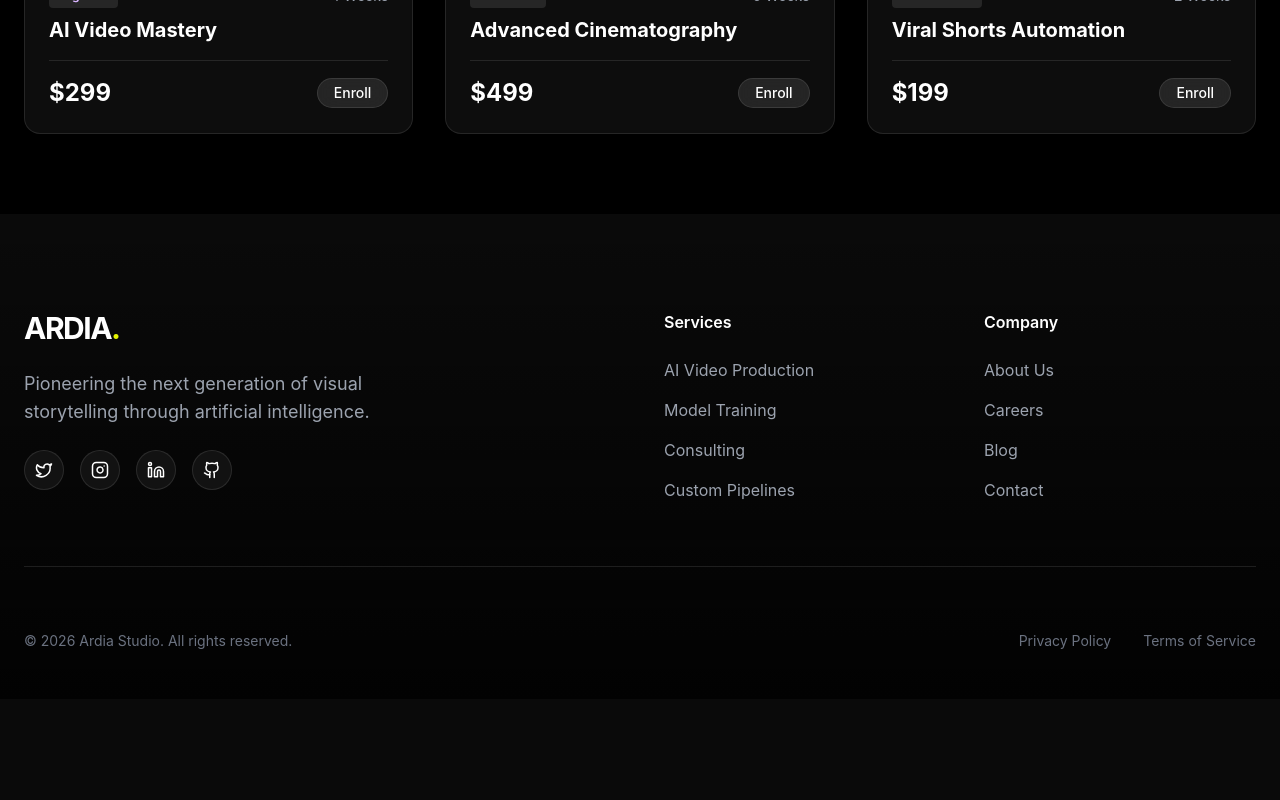
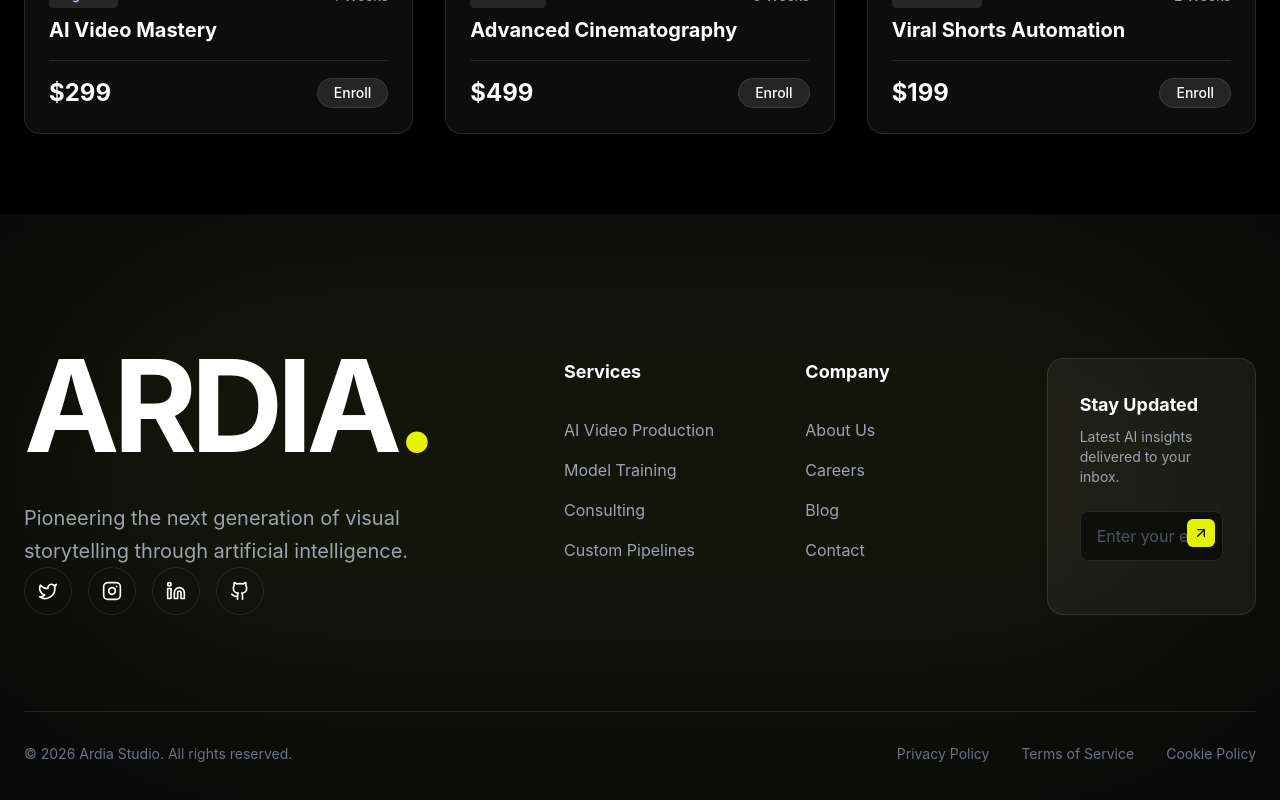
Before and after one commit to danielfajuyi/Ardia-Studio, a React (Vite) app in the folder client/: page /academy in a window 1280 px wide. Shown: the part 1167-1967 px from the top of the page. Before the commit the page ends 1866 px from the top, so only its background shows below. Built offline with nearby package versions, Linux system fonts and the light colour scheme; no server answers.

Commit message:
save:testimonial-design

```diff
--- a/client/src/components/sections/FinalCTA.jsx
+++ b/client/src/components/sections/FinalCTA.jsx
@@ -32,7 +32,7 @@ const FinalCTA = () => {
           whileInView={{ opacity: 1, y: 0 }}
           transition={{ delay: 0.2 }}
         >
-          <Button variant="glow" className="text-lg px-12 py-4">
+          <Button variant="secondary" className="text-lg px-12 py-4">
             Work With Us
           </Button>
         </motion.div>
--- a/client/src/components/sections/OurProcess.jsx
+++ b/client/src/components/sections/OurProcess.jsx
@@ -55,7 +55,7 @@ const OurProcess = () => {
             id="process-text"
             className="text-primary font-bold tracking-widest uppercase mb-4 text-sm"
           >
-            The How-To
+            Idea to Execution
           </h4>
           <h2 className="text-4xl md:text-6xl font-bold text-white mb-8">
             Our Process
--- a/client/src/components/sections/Testimonials.jsx
+++ b/client/src/components/sections/Testimonials.jsx
@@ -1,42 +1,184 @@
-import { motion } from "framer-motion";
+import { useState, useEffect } from "react";
+import { motion, AnimatePresence } from "framer-motion";
+import { Quote, ChevronLeft, ChevronRight } from "lucide-react";
+
+const testimonials = [
+  {
+    text: "Ardai Studios transformed our vision into a stunning campaign in record time. They are truly pioneers in this space.",
+    name: "Elena Rodriguez",
+    role: "CMO, Solaris Tech",
+  },
+  {
+    text: "The AI-driven workflow they use is unlike anything I've seen. The efficiency and quality are simply unmatched.",
+    name: "Marcus Chen",
+    role: "Director, Nexus Media",
+  },
+  {
+    text: "From concept to final delivery, the process was seamless. The final video assets blew our engagement metrics out of the water.",
+    name: "Sarah Johnson",
+    role: "Brand Lead, Aurora Core",
+  },
+  {
+    text: "They don't just make videos; they craft digital experiences. The visual fidelity and creativity are next level.",
+    name: "David Okafor",
+    role: "Founder, Zenith X",
+  },
+];
 
 const Testimonials = () => {
+  const [activeIndex, setActiveIndex] = useState(0);
+
+  const nextTestimonial = () => {
+    setActiveIndex((prev) => (prev + 1) % testimonials.length);
+  };
+
+  const prevTestimonial = () => {
+    setActiveIndex(
+      (prev) => (prev - 1 + testimonials.length) % testimonials.length,
+    );
+  };
+
+  useEffect(() => {
+    const timer = setInterval(nextTestimonial, 5000); // Auto-advance every 5 seconds
+    return () => clearInterval(timer);
+  }, []);
+
+  const getCardStyle = (index) => {
+    const diff =
+      (index - activeIndex + testimonials.length) % testimonials.length;
+
+    // Active card
+    if (diff === 0) {
+      return {
+        zIndex: 20,
+        x: 0,
+        scale: 1,
+        opacity: 1,
+        filter: "blur(0px)",
+      };
+    }
+
+    // Next card (right)
+    if (diff === 1) {
+      return {
+        zIndex: 10,
+        x: 60, // Reduced overlap
+        scale: 0.85,
+        opacity: 0.5,
+        filter: "blur(2px)",
+      };
+    }
+
+    // Previous card (left)
+    if (diff === testimonials.length - 1) {
+      return {
+        zIndex: 10,
+        x: -60, // Reduced overlap
+        scale: 0.85,
+        opacity: 0.5,
+        filter: "blur(2px)",
+      };
+    }
+
+    // Hidden cards (behind)
+    return {
+      zIndex: 0,
+      x: 0,
+      scale: 0.6,
+      opacity: 0,
+      filter: "blur(10px)",
+    };
+  };
+
   return (
-    <section className="py-32 bg-black flex items-center justify-center relative overflow-hidden">
+    <section className="py-32 bg-black flex flex-col items-center justify-center relative overflow-hidden min-h-[800px]">
       {/* Abstract Background */}
       <div className="absolute top-0 right-0 w-96 h-96 bg-blue-900/10 rounded-full blur-[100px]" />
       <div className="absolute bottom-0 left-0 w-96 h-96 bg-purple-900/10 rounded-full blur-[100px]" />
 
-      <div className="container mx-auto px-6 max-w-4xl text-center relative z-10">
-        <motion.div
-          initial={{ opacity: 0, scale: 0.9 }}
-          whileInView={{ opacity: 1, scale: 1 }}
-          transition={{ duration: 0.8 }}
+      <div className="container mx-auto px-6 relative z-10 flex flex-col items-center">
+        <motion.h4
+          initial={{ opacity: 0, y: 20 }}
+          whileInView={{ opacity: 1, y: 0 }}
           viewport={{ once: true }}
+          className="text-primary font-bold tracking-widest uppercase text-sm mb-16"
         >
-          <div className="mb-8">
-            <h4
-              id="trust-text"
-              className="text-primary font-bold tracking-widest uppercase text-sm mb-12"
-            >
-              The Trust
-            </h4>
+          Testimonials
+        </motion.h4>
+
+        <div className="relative w-full max-w-4xl h-[400px] flex items-center justify-center perspective-1000">
+          <AnimatePresence mode="popLayout">
+            {testimonials.map((testimonial, index) => {
+              const style = getCardStyle(index);
+              // Only render active, next, and previous for performance/visual cleanliness if list is long,
+              // but with 4 items, all are "relevant" but 1 is hidden behind.
+
+              return (
+                <motion.div
+                  key={index}
+                  initial={false} // Let it animate from the current state rather than initial mount state
+                  animate={{
+                    zIndex: style.zIndex,
+                    x: `${style.x}%`, // Use percentage for responsiveness
+                    scale: style.scale,
+                    opacity: style.opacity,
+                    filter: style.filter,
+                  }}
+                  transition={{
+                    duration: 0.8,
+                    ease: [0.32, 0.72, 0, 1],
+                  }}
+                  className="absolute p-8 md:p-12 bg-white/5 backdrop-blur-md border border-white/10 rounded-2xl shadow-2xl flex flex-col items-center text-center max-w-2xl w-full mx-4"
+                  style={{ transformOrigin: "center center" }}
+                >
+                  <Quote className="w-12 h-12 text-primary/50 mb-6" />
+
+                  <h3 className="text-xl md:text-3xl font-serif italic text-gray-200 leading-relaxed mb-8">
+                    "{testimonial.text}"
+                  </h3>
+
+                  <div className="flex flex-col items-center gap-2">
+                    <div className="w-12 h-12 bg-zinc-800 rounded-full flex items-center justify-center text-primary font-bold text-lg mb-2">
+                      {testimonial.name[0]}
+                    </div>
+                    <div className="text-white font-bold text-lg">
+                      {testimonial.name}
+                    </div>
+                    <div className="text-sm text-primary uppercase tracking-wider font-medium">
+                      {testimonial.role}
+                    </div>
+                  </div>
+                </motion.div>
+              );
+            })}
+          </AnimatePresence>
+        </div>
+
+        {/* Controls */}
+        <div className="flex gap-4 mt-12 z-20">
+          <button
+            onClick={prevTestimonial}
+            className="p-3 rounded-full bg-white/5 border border-white/10 hover:bg-white/10 hover:border-primary/50 text-white transition-all group"
+          >
+            <ChevronLeft className="w-6 h-6 group-hover:text-primary transition-colors" />
+          </button>
+
+          <div className="flex gap-2 items-center">
+            {testimonials.map((_, i) => (
+              <div
+                key={i}
+                className={`h-1 rounded-full transition-all duration-300 ${i === activeIndex ? "w-8 bg-primary" : "w-2 bg-white/20"}`}
+              />
+            ))}
           </div>
 
-          <h3 className="text-2xl md:text-4xl font-serif italic text-gray-200 leading-relaxed mb-8">
-            "Ardai Studios transformed our vision into a stunning campaign in
-            record time. They are truly pioneers in this space."
-          </h3>
-
-          <div className="flex items-center justify-center gap-4">
-            <div className="w-10 h-10 bg-gray-700 rounded-full" />{" "}
-            {/* Placeholder for avatar */}
-            <div className="text-left">
-              <div className="text-white font-bold">Client Name</div>
-              <div className="text-sm text-gray-500">Brand / Company</div>
-            </div>
-          </div>
-        </motion.div>
+          <button
+            onClick={nextTestimonial}
+            className="p-3 rounded-full bg-white/5 border border-white/10 hover:bg-white/10 hover:border-primary/50 text-white transition-all group"
+          >
+            <ChevronRight className="w-6 h-6 group-hover:text-primary transition-colors" />
+          </button>
+        </div>
       </div>
     </section>
   );
--- a/client/src/components/sections/WhyChooseUs.jsx
+++ b/client/src/components/sections/WhyChooseUs.jsx
@@ -55,7 +55,7 @@ const WhyChooseUs = () => {
             whileInView={{ opacity: 1, x: 0 }}
             className="text-primary font-bold tracking-widest uppercase mb-4 text-sm"
           >
-            The Value
+            Why Choose Us
           </motion.h4>
           <motion.h2
             initial={{ opacity: 0, y: 20 }}
--- a/client/src/components/ui/Footer.jsx
+++ b/client/src/components/ui/Footer.jsx
@@ -1,64 +1,141 @@
-import { Link } from 'react-router-dom';
-import { Twitter, Instagram, Linkedin, Github, Mail } from 'lucide-react';
+import { motion } from "framer-motion";
+import {
+  Twitter,
+  Instagram,
+  Linkedin,
+  Github,
+  Mail,
+  ArrowUpRight,
+} from "lucide-react";
 
 const Footer = () => {
   const currentYear = new Date().getFullYear();
 
+  const socialLinks = [
+    { icon: Twitter, href: "#" },
+    { icon: Instagram, href: "#" },
+    { icon: Linkedin, href: "#" },
+    { icon: Github, href: "#" },
+  ];
+
+  const footerLinks = {
+    services: [
+      "AI Video Production",
+      "Model Training",
+      "Consulting",
+      "Custom Pipelines",
+    ],
+    company: ["About Us", "Careers", "Blog", "Contact"],
+    legal: ["Privacy Policy", "Terms of Service", "Cookie Policy"],
+  };
+
   return (
-    <footer className="relative bg-background pt-24 pb-12 overflow-hidden">
-      {/* Glassmorphic Overlay Background */}
-      <div className="absolute inset-0 bg-gradient-to-b from-transparent to-black/80 pointer-events-none" />
+    <footer className="relative bg-zinc-950 pt-32 pb-12 overflow-hidden">
+      {/* Abstract gradients */}
+      <div className="absolute top-0 left-1/2 -translate-x-1/2 w-full max-w-7xl h-[500px] bg-primary/5 rounded-full blur-[120px] pointer-events-none" />
 
       <div className="container mx-auto px-6 relative z-10">
-        <div className="grid grid-cols-1 md:grid-cols-4 gap-12 mb-16 border-b border-white/10 pb-16">
-          <div className="col-span-1 md:col-span-2">
-            <h2 className="text-3xl font-bold mb-6 tracking-tighter">
+        <div className="grid grid-cols-1 lg:grid-cols-12 gap-16 mb-24">
+          {/* Brand Column */}
+          <div className="lg:col-span-5 flex flex-col justify-between h-full">
+            <div>
+              <motion.h2
+                initial={{ opacity: 0, y: 20 }}
+                whileInView={{ opacity: 1, y: 0 }}
+                viewport={{ once: true }}
+                className="text-7xl md:text-9xl font-bold tracking-tighter text-white mb-8"
+              >
                 ARDIA<span className="text-primary">.</span>
-            </h2>
-            <p className="text-gray-400 max-w-sm mb-6 text-lg">
-              Pioneering the next generation of visual storytelling through artificial intelligence.
+              </motion.h2>
+              <p className="text-xl text-gray-400 max-w-md leading-relaxed">
+                Pioneering the next generation of visual storytelling through
+                artificial intelligence.
               </p>
-            <div className="flex space-x-4">
-              {[Twitter, Instagram, Linkedin, Github].map((Icon, index) => (
+            </div>
+
+            <div className="mt-12 lg:mt-0">
+              <div className="flex gap-4">
+                {socialLinks.map((social, index) => (
                   <a
                     key={index}
-                  href="#"
-                  className="w-10 h-10 rounded-full bg-white/5 flex items-center justify-center hover:bg-primary hover:text-black transition-all duration-300 border border-white/10"
+                    href={social.href}
+                    className="group relative w-12 h-12 rounded-full border border-white/10 flex items-center justify-center hover:bg-white text-white hover:text-black transition-all duration-300"
                   >
-                  <Icon size={18} />
+                    <social.icon size={20} />
                   </a>
                 ))}
               </div>
             </div>
+          </div>
 
+          {/* Links Columns */}
+          <div className="lg:col-span-7 grid grid-cols-1 md:grid-cols-3 gap-12 lg:gap-8 pt-4">
             <div>
-            <h3 className="text-white font-semibold mb-6">Services</h3>
-            <ul className="space-y-4 text-gray-400">
-              {['AI Video Production', 'Model Training', 'Consulting', 'Custom Pipelines'].map((item) => (
-                <li key={item}>
-                  <a href="#" className="hover:text-primary transition-colors">{item}</a>
+              <h3 className="text-white font-bold mb-8 text-lg">Services</h3>
+              <ul className="space-y-4">
+                {footerLinks.services.map((item, i) => (
+                  <li key={i}>
+                    <a
+                      href="#"
+                      className="text-gray-400 hover:text-primary transition-colors flex items-center gap-2 group"
+                    >
+                      {item}
+                    </a>
                   </li>
                 ))}
               </ul>
             </div>
 
             <div>
-            <h3 className="text-white font-semibold mb-6">Company</h3>
-            <ul className="space-y-4 text-gray-400">
-              {['About Us', 'Careers', 'Blog', 'Contact'].map((item) => (
-                <li key={item}>
-                  <a href="#" className="hover:text-primary transition-colors">{item}</a>
+              <h3 className="text-white font-bold mb-8 text-lg">Company</h3>
+              <ul className="space-y-4">
+                {footerLinks.company.map((item, i) => (
+                  <li key={i}>
+                    <a
+                      href="#"
+                      className="text-gray-400 hover:text-primary transition-colors"
+                    >
+                      {item}
+                    </a>
                   </li>
                 ))}
               </ul>
             </div>
+
+            <div className="bg-white/5 rounded-2xl p-8 border border-white/10">
+              <h3 className="text-white font-bold mb-2 text-lg">
+                Stay Updated
+              </h3>
+              <p className="text-gray-400 text-sm mb-6">
+                Latest AI insights delivered to your inbox.
+              </p>
+              <div className="relative">
+                <input
+                  type="email"
+                  placeholder="Enter your email"
+                  className="w-full bg-black/50 border border-white/10 rounded-lg px-4 py-3 text-white placeholder:text-gray-600 focus:outline-none focus:border-primary/50 transition-colors"
+                />
+                <button className="absolute right-2 top-2 p-1.5 bg-primary rounded-md text-black hover:bg-white transition-colors">
+                  <ArrowUpRight size={16} />
+                </button>
+              </div>
+            </div>
+          </div>
         </div>
 
-        <div className="flex flex-col md:flex-row justify-between items-center text-sm text-gray-500">
+        {/* Bottom Bar */}
+        <div className="border-t border-white/10 pt-8 flex flex-col md:flex-row justify-between items-center gap-4 text-sm text-gray-500">
           <p>&copy; {currentYear} Ardia Studio. All rights reserved.</p>
-          <div className="flex space-x-8 mt-4 md:mt-0">
-            <a href="#" className="hover:text-white transition-colors">Privacy Policy</a>
-            <a href="#" className="hover:text-white transition-colors">Terms of Service</a>
+          <div className="flex gap-8">
+            {footerLinks.legal.map((item) => (
+              <a
+                key={item}
+                href="#"
+                className="hover:text-white transition-colors"
+              >
+                {item}
+              </a>
+            ))}
           </div>
         </div>
       </div>
```
Also changed, not shown: client/src/pages/Agency/Home.jsx (+3 -4 lines). Lines whose indentation alone changed are shown as unchanged.
